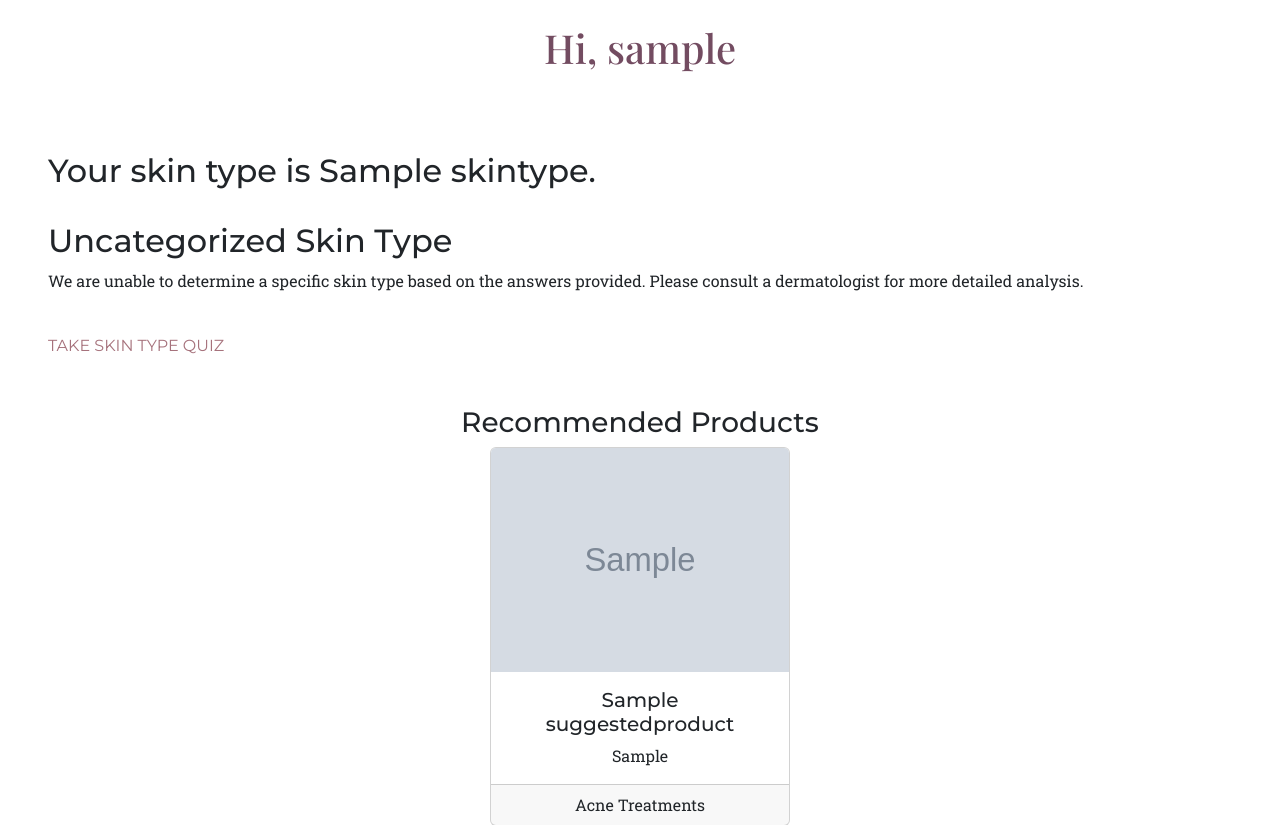
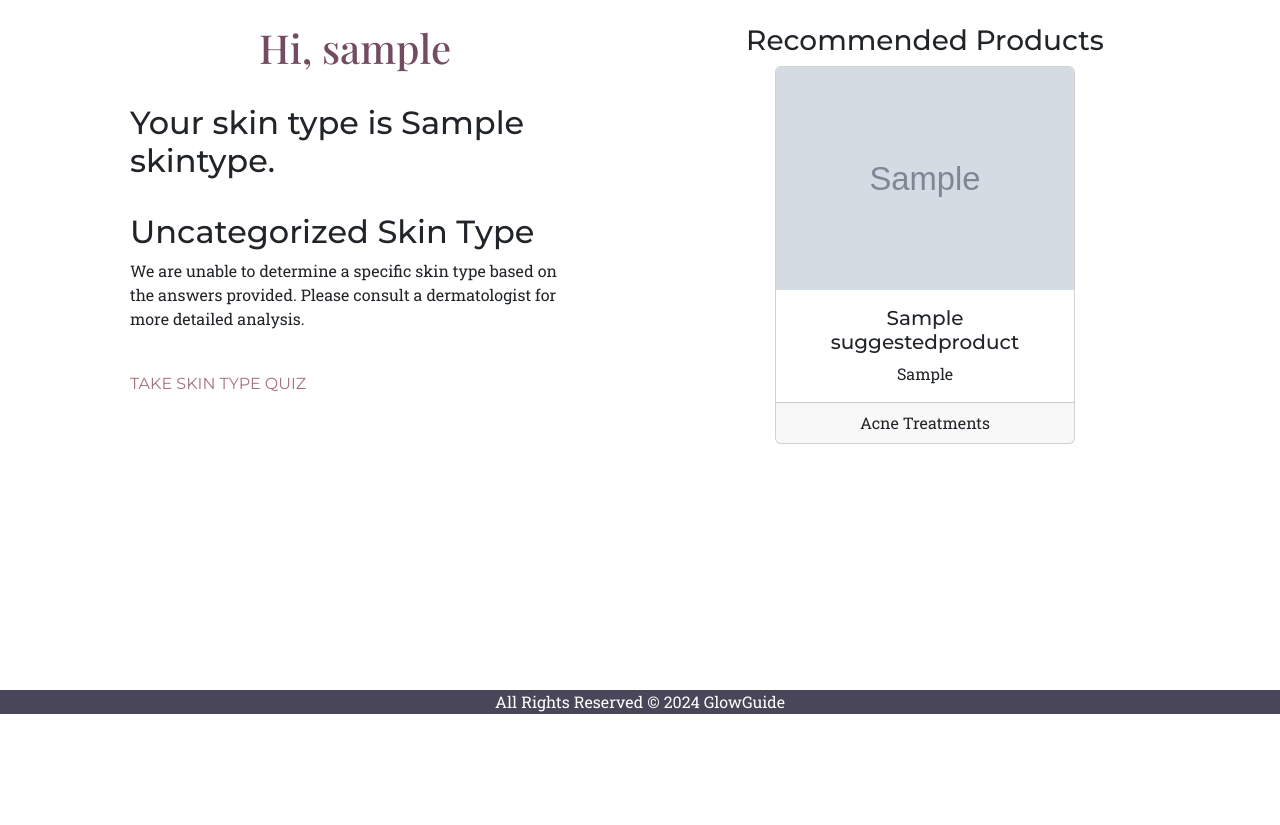
Before and after one commit to danielleroj/glowguide, a Django app: template main_app/templates/skin/account.html in a window 1280 px wide. Shown: the part 86-911 px from the top of the page. After the commit the page ends 800 px from the top, so only its background shows below. Run offline with Django 5.2, Linux system fonts and the light colour scheme; the template is opened without the code that fills it: values that come from a table or form of the project are taken from there, others are empty; a user stored in the database is signed in; tables that the repository leaves empty hold one stand-in row (values such as "Sample post"); grey boxes marked "Sample" are stand-in pictures; some web fonts are replaced.

Commit message:
update styling on results and account pages

```diff
--- a/main_app/templates/skin/account.html
+++ b/main_app/templates/skin/account.html
@@ -1,16 +1,19 @@
 {% extends 'base.html' %} {% block content %}
 
-<div class="mt-4">
+<div class="container mt-4 mb-4">
+  <div class="row">
+    <div class="col-md-6">
       <h1>Hi, {{ user.username }}</h1>
       <br />
-  <div class="m-5">
+      <div class="ms-5 me-5">
         <h2>Your skin type is {{ skin_type }}.</h2>
         <br />
         {% if skin_type == 'Normal' %}
         <h2>Normal Skin</h2>
         <p>
-      Your skin is well-balanced, with neither excessive oil nor dry patches. It
-      feels smooth and has a regular texture with minimal imperfections.
+          Your skin is well-balanced, with neither excessive oil nor dry
+          patches. It feels smooth and has a regular texture with minimal
+          imperfections.
         </p>
         <h3>Care Tips:</h3>
         <ul>
@@ -24,27 +27,27 @@
         {% elif skin_type == 'Dry' %}
         <h2>Dry Skin</h2>
         <p>
-      Your skin often feels tight and may exhibit flakiness or scaling. It can
-      appear dull due to a lack of moisture and might be more prone to
+          Your skin often feels tight and may exhibit flakiness or scaling. It
+          can appear dull due to a lack of moisture and might be more prone to
           sensitivity.
         </p>
         <h3>Care Tips:</h3>
         <ul>
           <li>
-        Focus on hydration by using rich moisturizers and creams that contain
-        hyaluronic acid and ceramides.
+            Focus on hydration by using rich moisturizers and creams that
+            contain hyaluronic acid and ceramides.
           </li>
           <li>
-        Avoid hot showers and harsh cleansers that can strip your skin of its
-        natural oils.
+            Avoid hot showers and harsh cleansers that can strip your skin of
+            its natural oils.
           </li>
         </ul>
 
         {% elif skin_type == 'Oily' %}
         <h2>Oily Skin</h2>
         <p>
-      Your skin tends to produce excess oil, leading to a shiny complexion and
-      making it prone to breakouts and enlarged pores.
+          Your skin tends to produce excess oil, leading to a shiny complexion
+          and making it prone to breakouts and enlarged pores.
         </p>
         <h3>Care Tips:</h3>
         <ul>
@@ -87,12 +90,12 @@
         <h3>Care Tips:</h3>
         <ul>
           <li>
-        Opt for hypoallergenic and fragrance-free products to minimize potential
-        irritations.
+            Opt for hypoallergenic and fragrance-free products to minimize
+            potential irritations.
           </li>
           <li>
-        Be gentle with your skin, avoiding aggressive exfoliants and opting for
-        soothing ingredients like aloe vera and chamomile.
+            Be gentle with your skin, avoiding aggressive exfoliants and opting
+            for soothing ingredients like aloe vera and chamomile.
           </li>
         </ul>
         {% else %}
@@ -106,7 +109,9 @@
           >TAKE SKIN TYPE QUIZ</a
         >
       </div>
+    </div>
 
+    <div class="col-md-6">
       <h3 class="text-center">Recommended Products</h3>
       <div class="d-flex justify-content-center">
         {% if suggested_products %}
@@ -135,4 +140,7 @@
         {% endif %}
       </div>
     </div>
+  </div>
+  </div>
   {% endblock %}
+</div>
```
Also changed, not shown: main_app/templates/skin/skin_type_results.html (+26 -18 lines). Lines whose indentation alone changed are shown as unchanged.
